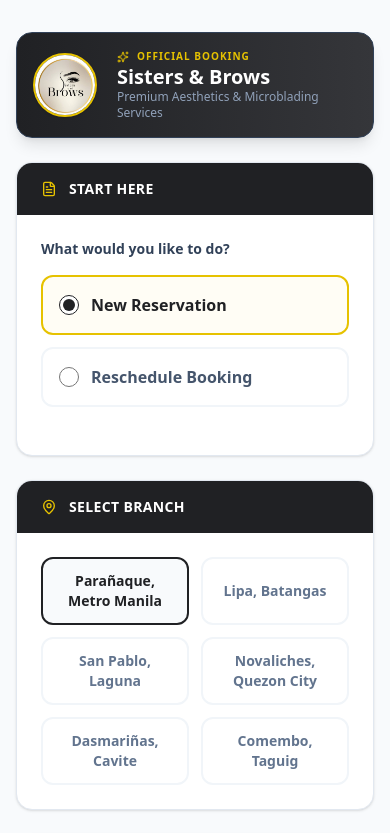
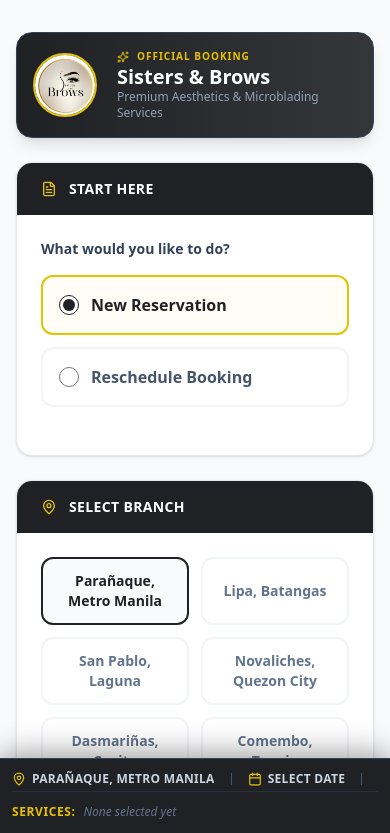
Before and after one commit to 2xe2ipii/sisters-and-brows, a Next.js app: page / in a window 390 px wide. Shown: the top 833 px of the page. Built offline with nearby package versions, Linux system fonts and the light colour scheme; what google-auth-library would draw is missing.

Commit message:
persistent cart

```diff
--- a/components/BookingForm.tsx
+++ b/components/BookingForm.tsx
@@ -3,7 +3,7 @@
 import { useActionState, useState, useEffect, useRef } from 'react';
 import Image from 'next/image';
 import { submitBooking, getSlotAvailability, fetchAppConfig, lookupBooking, BookingState } from '@/app/actions';
-import { Sparkles, AlertCircle, Layers, Scissors, User } from 'lucide-react';
+import { Sparkles, AlertCircle, Layers, Scissors, User, MapPin, Calendar, Clock } from 'lucide-react';
 
 import StartHere from './booking/StartHere';
 import BranchSelect from './booking/BranchSelect';
@@ -22,6 +22,19 @@
   refCode: '',
   data: undefined
 };
+
+// --- HELPER: Date Formatter (YYYY-MM-DD -> MMM D, YYYY) ---
+function formatDateDisplay(dateStr: string) {
+  if (!dateStr) return 'Select Date';
+  try {
+    // Split to ensure local time interpretation (avoid timezone shifts)
+    const [y, m, d] = dateStr.split('-').map(Number);
+    const date = new Date(y, m - 1, d);
+    return date.toLocaleDateString('en-US', { month: 'short', day: 'numeric', year: 'numeric' });
+  } catch (e) {
+    return dateStr;
+  }
+}
 
 export default function BookingForm() {
   const [state, formAction, isPending] = useActionState(submitBooking, initialState);
@@ -42,6 +55,10 @@
   const [selectedDate, setSelectedDate] = useState("");
   const [selectedTime, setSelectedTime] = useState("");
   const [session, setSession] = useState("1ST");
+
+  // Lifted Service State for Footer Visibility
+  const [selectedServices, setSelectedServices] = useState<string[]>([]);
+
   const [slotCounts, setSlotCounts] = useState<Record<string, number>>({});
   const [maxCapacity, setMaxCapacity] = useState(4);
   const [loadingSlots, setLoadingSlots] = useState(false);
@@ -49,6 +66,9 @@
   const [guestData, setGuestData] = useState<any>(null);
   const [formError, setFormError] = useState("");
   const today = new Date().toISOString().split('T')[0];
+
+  // Determine if the footer should show (Visible if ANY key info is selected)
+  const showStickyFooter = selectedBranch || selectedDate || selectedTime || selectedServices.length > 0;
 
   useEffect(() => {
     async function init() {
@@ -92,8 +112,15 @@
       setGuestData(null);
       setSelectedDate("");
       setSelectedTime("");
+      setSelectedServices([]);
       if (branches.length > 0) setSelectedBranch(branches[0].name);
     }
+  };
+
+  const toggleService = (name: string) => {
+    setSelectedServices(prev =>
+      prev.includes(name) ? prev.filter(s => s !== name) : [...prev, name]
+    );
   };
 
   const handleLookup = async () => {
@@ -135,9 +162,7 @@
     }
     if (formRef.current) {
       if (session !== 'CONSULTATION') {
-         const formData = new FormData(formRef.current);
-         const services = formData.getAll('services');
-         if (services.length === 0) {
+         if (selectedServices.length === 0) {
             e.preventDefault();
             setFormError("Please select at least one service.");
             return;
@@ -163,9 +188,10 @@
 
   return (
     <div className="min-h-screen w-full bg-[#f8fafc] flex flex-col items-center py-8 px-4">
-      <div className="w-full max-w-xl space-y-6">
+      {/* Added extra padding bottom for the sticky footer */}
+      <div className={`w-full max-w-xl space-y-6 ${showStickyFooter ? 'pb-40' : ''}`}>
 
-        {/* COMPACT GRADIENT HEADER - Using specific Dark Hex #202124 */}
+        {/* COMPACT GRADIENT HEADER */}
         <div className="bg-gradient-to-r from-[#202124] to-[#35363a] p-4 rounded-2xl shadow-lg border border-slate-700 flex items-center gap-5 animate-in fade-in slide-in-from-top-4 duration-500 text-white">
             <div className="relative w-16 h-16 shrink-0 rounded-full overflow-hidden border-2 border-[#e6c200] shadow-sm">
                 <Image
@@ -249,7 +275,7 @@
 
                             {session !== 'CONSULTATION' && (
                                 <SectionContainer title="Services" icon={<Scissors className="w-4 h-4 text-[#e6c200]" />}>
-                                    <ServiceList />
+                                    <ServiceList selectedServices={selectedServices} onToggle={toggleService} />
                                 </SectionContainer>
                             )}
 
@@ -258,6 +284,10 @@
                             </SectionContainer>
 
                             <SpecialRequests />
+
+                            {selectedServices.map((s, i) => (
+                                <input key={i} type="hidden" name="services" value={s} />
+                            ))}
 
                             <label className="flex gap-3 cursor-pointer group p-2">
                                 <input type="checkbox" name="agreement" required className="mt-0.5 w-4 h-4 text-[#e6c200] rounded border-slate-300 focus:ring-[#e6c200] accent-[#e6c200]" />
@@ -283,9 +313,7 @@
                     )}
                 </div>
             )}
-
           </div>
-
         </form>
 
         <div className="text-center pb-8 opacity-40">
@@ -293,6 +321,50 @@
            <p className="text-[10px] text-slate-500 mt-0.5 lowercase">developed by 2xe2ipi</p>
         </div>
       </div>
+
+      {/* --- STICKY BOTTOM SUMMARY (Services & Info) --- */}
+      {showStickyFooter && (
+          <div className="fixed bottom-0 left-0 right-0 z-40 bg-[#202124] border-t border-slate-700 shadow-[0_-4px_30px_rgba(0,0,0,0.4)] p-3 pb-6 sm:pb-4 animate-in slide-in-from-bottom-20 duration-500">
+             <div className="max-w-xl mx-auto flex flex-col gap-2">
+
+                {/* Top Row: Context Info (Scrollable to prevent shrinking) */}
+                <div className="flex items-center gap-4 text-xs text-slate-300 font-semibold uppercase tracking-wide overflow-x-auto scrollbar-hide pb-1 border-b border-slate-700/50 whitespace-nowrap">
+                   <div className="flex items-center gap-1.5 shrink-0">
+                      <MapPin className="w-3.5 h-3.5 text-[#e6c200]" />
+                      <span>{selectedBranch || 'Select Branch'}</span>
+                   </div>
+                   <div className="w-px h-3 bg-slate-600 shrink-0"></div>
+                   <div className="flex items-center gap-1.5 shrink-0">
+                      <Calendar className="w-3.5 h-3.5 text-[#e6c200]" />
+                      <span>{formatDateDisplay(selectedDate)}</span>
+                   </div>
+                   <div className="w-px h-3 bg-slate-600 shrink-0"></div>
+                   <div className="flex items-center gap-1.5 shrink-0">
+                      <Clock className="w-3.5 h-3.5 text-[#e6c200]" />
+                      <span>{selectedTime || '--:--'}</span>
+                   </div>
+                </div>
+
+                {/* Bottom Row: Services (Scrollable) */}
+                <div className="flex items-center gap-2 mt-1">
+                   <span className="text-xs font-bold text-[#e6c200] shrink-0 uppercase tracking-wider">Services:</span>
+
+                   {selectedServices.length > 0 ? (
+                       <div className="flex gap-2 overflow-x-auto pb-1 scrollbar-hide w-full">
+                           {selectedServices.map(s => (
+                              <span key={s} className="shrink-0 px-2.5 py-1 bg-white/10 text-white text-[10px] font-bold rounded-md border border-white/10 whitespace-nowrap">
+                                 {s}
+                              </span>
+                           ))}
+                       </div>
+                   ) : (
+                       <span className="text-xs text-slate-500 italic">None selected yet</span>
+                   )}
+                </div>
+
+             </div>
+          </div>
+      )}
     </div>
   );
 }
```
Also changed, not shown: components/booking/ServiceList.tsx (+58 -27 lines).
